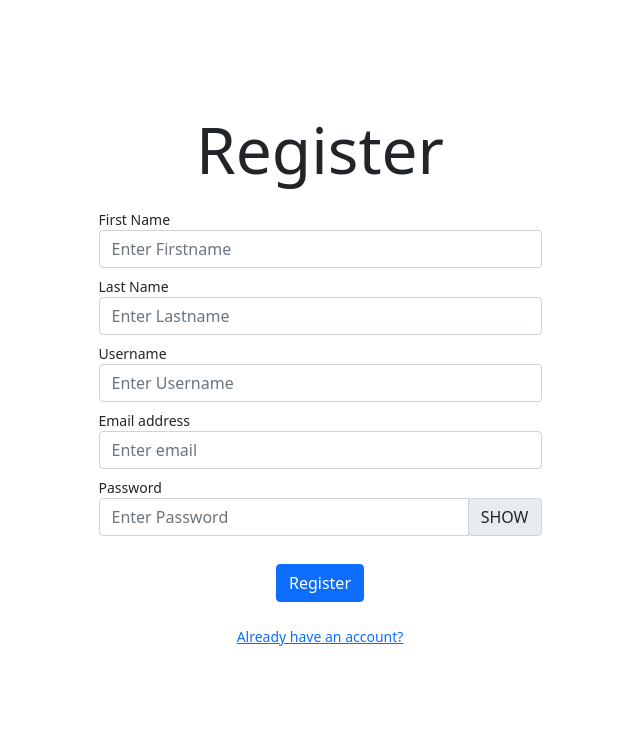
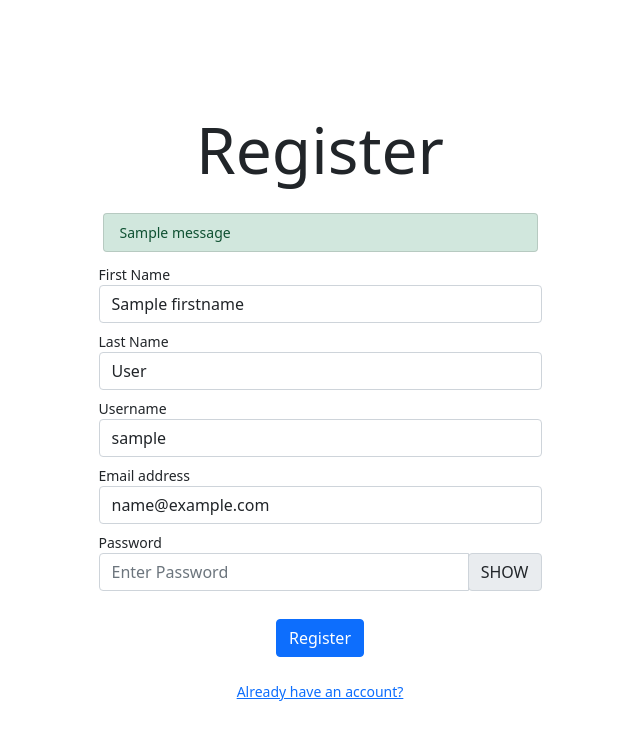
Before and after one commit to coderj001/MoneyTracker, a Django app: template MoneyTracker/templates/authentication/register.html in a window 1280 px wide. Shown: the top 740 px of the page, without its empty margins (320-960 px from the left). Run offline with Django 3.2, Linux system fonts and the light colour scheme; the template is opened without the code that fills it: most values are stand-ins (such as "Sample title", 1, 10 or a date in 2020); one stand-in notice (Sample message) is shown; some libraries are stand-ins or nearby versions.

Commit message:
user create config

```diff
--- a/MoneyTracker/templates/authentication/register.html
+++ b/MoneyTracker/templates/authentication/register.html
@@ -15,30 +15,31 @@
                         <h1 class="display-3">Register</h1>
                     </div>
                 </div>
-                <form action="#" name="registration">
+                {% include "partial/messages.html" %}
+                <form action="{% url 'auth:register' %}" name="registration" method="post">
                     {% csrf_token %}
                     <div class="form-group p-1">
                         <label for="firstname">First Name</label>
-                        <input type="text"  name="firstname" class="form-control" id="firstnameField" aria-describedby="emailHelp" placeholder="Enter Firstname">
+                        <input type="text"  name="firstname" class="form-control" id="firstnameField" aria-describedby="emailHelp" placeholder="Enter Firstname" value="{% if fieldVal.firstname %}{{fieldVal.firstname}}{% endif %}">
                     </div>
                     <div class="form-group p-1">
                         <label for="lastname">Last Name</label>
-                        <input type="text"  name="lastname" class="form-control" id="lastnameField" aria-describedby="emailHelp" placeholder="Enter Lastname">
+                        <input type="text"  name="lastname" class="form-control" id="lastnameField" aria-describedby="emailHelp" placeholder="Enter Lastname" value="{% if fieldVal.lastname %}{{fieldVal.lastname}}{% endif %}">
                     </div>
                     <div class="form-group p-1">
                         <label for="username">Username</label>
-                        <input type="text"  name="username" class="form-control" id="usernameField" aria-describedby="emailHelp" placeholder="Enter Username">
+                        <input type="text"  name="username" class="form-control" id="usernameField" aria-describedby="emailHelp" placeholder="Enter Username" value="{% if fieldVal.username %}{{fieldVal.username}}{% endif %}">
                         <small id="username-validity-message" class="visually-hidden"></small>
                     </div>
                     <div class="form-group p-1">
                         <label for="email">Email address</label>
-                        <input type="email" name="email"  class="form-control" id="emailField" aria-describedby="emailHelp" placeholder="Enter email">
+                        <input type="email" name="email"  class="form-control" id="emailField" aria-describedby="emailHelp" placeholder="Enter email" value="{% if fieldVal.email %}{{fieldVal.email}}{% endif %}">
                         <small id="email-validity-message" class="visually-hidden"></small>
                     </div>
                     <div class="form-group p-1">
                         <label for="password">Password</label>
                         <div class="input-group mb-3">
-                          <input type="password" class="form-control" id="passwordField" placeholder="Enter Password" aria-label="password" aria-describedby="show-addon">
+                          <input type="password" name="password" class="form-control" id="passwordField" placeholder="Enter Password" aria-label="password" aria-describedby="show-addon">
                           <div class="input-group-append">
                             <span class="input-group-text" id="show-addon">SHOW</span>
                           </div>
--- /dev/null
+++ b/MoneyTracker/templates/partial/messages.html
@@ -0,0 +1,12 @@
+{% if messages %}
+<div class="p-2">
+    <ul class="messages list-group">
+        {% for message in messages %}
+        <li{% if message.tags %} class="list-group-item list-group-item-{{ message.tags }}"{% endif %} role="alert">
+            {% if message.level == DEFAULT_MESSAGE_LEVELS.ERROR %}Important: {% endif %}
+            {{ message }}
+        </li>
+        {% endfor %}
+    </ul>
+</div>
+{% endif %}
```
Also changed, not shown: MoneyTracker/MoneyTracker/settings/base.py (+10 -0 lines), MoneyTracker/authentication/views.py (+36 -4 lines), 2 other files.
